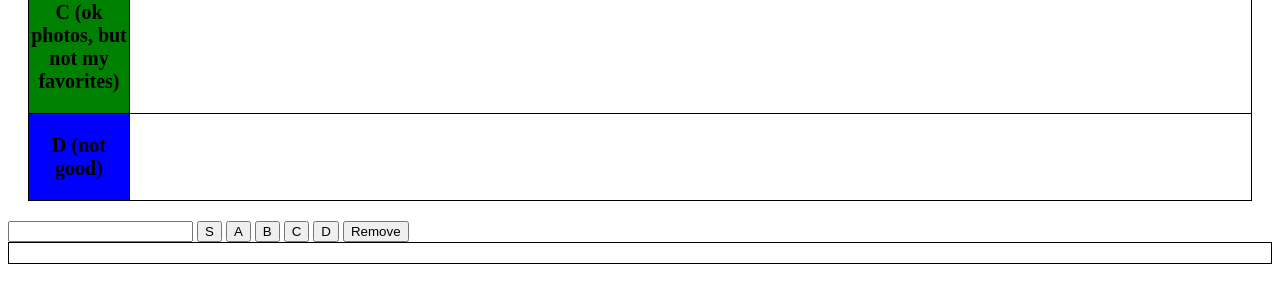
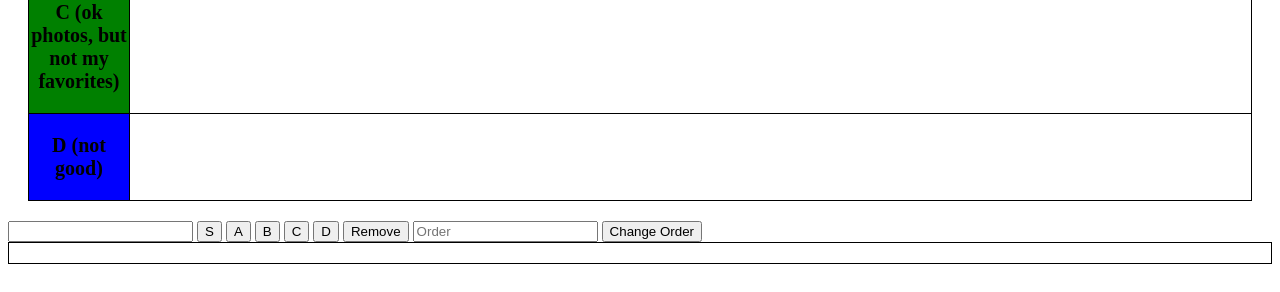
Before and after one commit to Andrew-Close/Tier-List, a Flask app: page / in a window 1280 px wide. Shown: the part 508-800 px from the top of the page. Run offline with Flask 3, Linux system fonts and the light colour scheme; parts of the project's set-up code (start-up, migrations or seed data) failed here and were passed over.

Commit message:
feat: image order when removing images

```diff
--- a/app/app.py
+++ b/app/app.py
@@ -179,8 +179,10 @@ def remove():
     target_image = db.session.execute(db.select(ImageModel).where(ImageModel.name == image_name)).scalars().first()
     if target_image is not None:
         old_rank = target_image.rank
+        old_order = target_image.order
         db.session.delete(target_image)
         db.session.commit()
+        fix_orders(old_order, old_rank)
     update_local_images(old_rank=old_rank)
     return redirect("/")
 
--- a/app/templates/base.html
+++ b/app/templates/base.html
@@ -66,6 +66,8 @@
         <button type="submit" name="C-button" formaction="/move/C">C</button>
         <button type="submit" name="D-button" formaction="/move/D">D</button>
         <button type="submit" name="remove-button" formaction="/remove">Remove</button>
+        <input type="text" name="order-input" placeholder="Order">
+        <button type="submit" name="change-order-button" formaction="/change-order">Change Order</button>
     </form>
     <div id="photo-container-id" class="photo-container">
         {% for image in unranked_images %}
```
